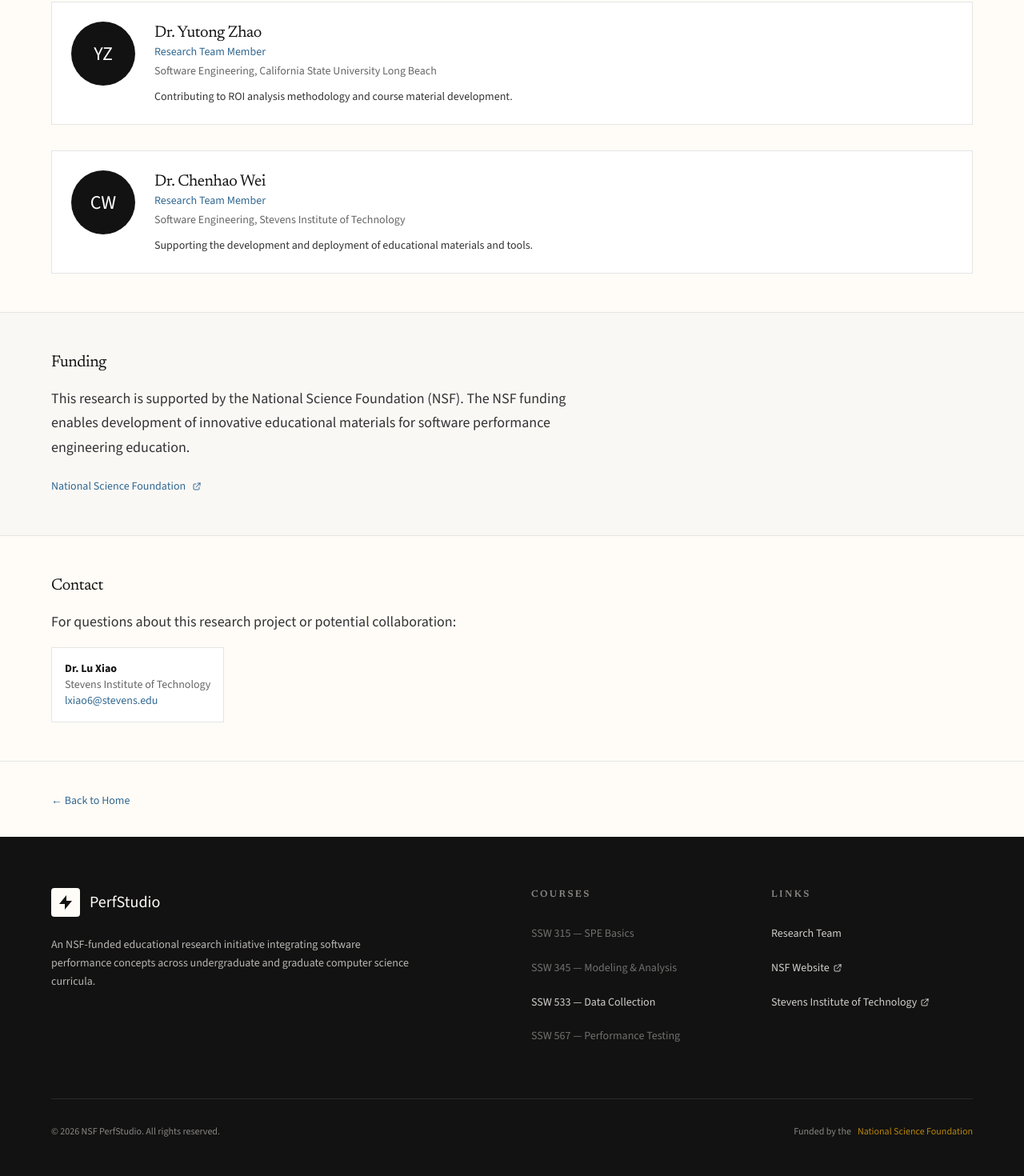
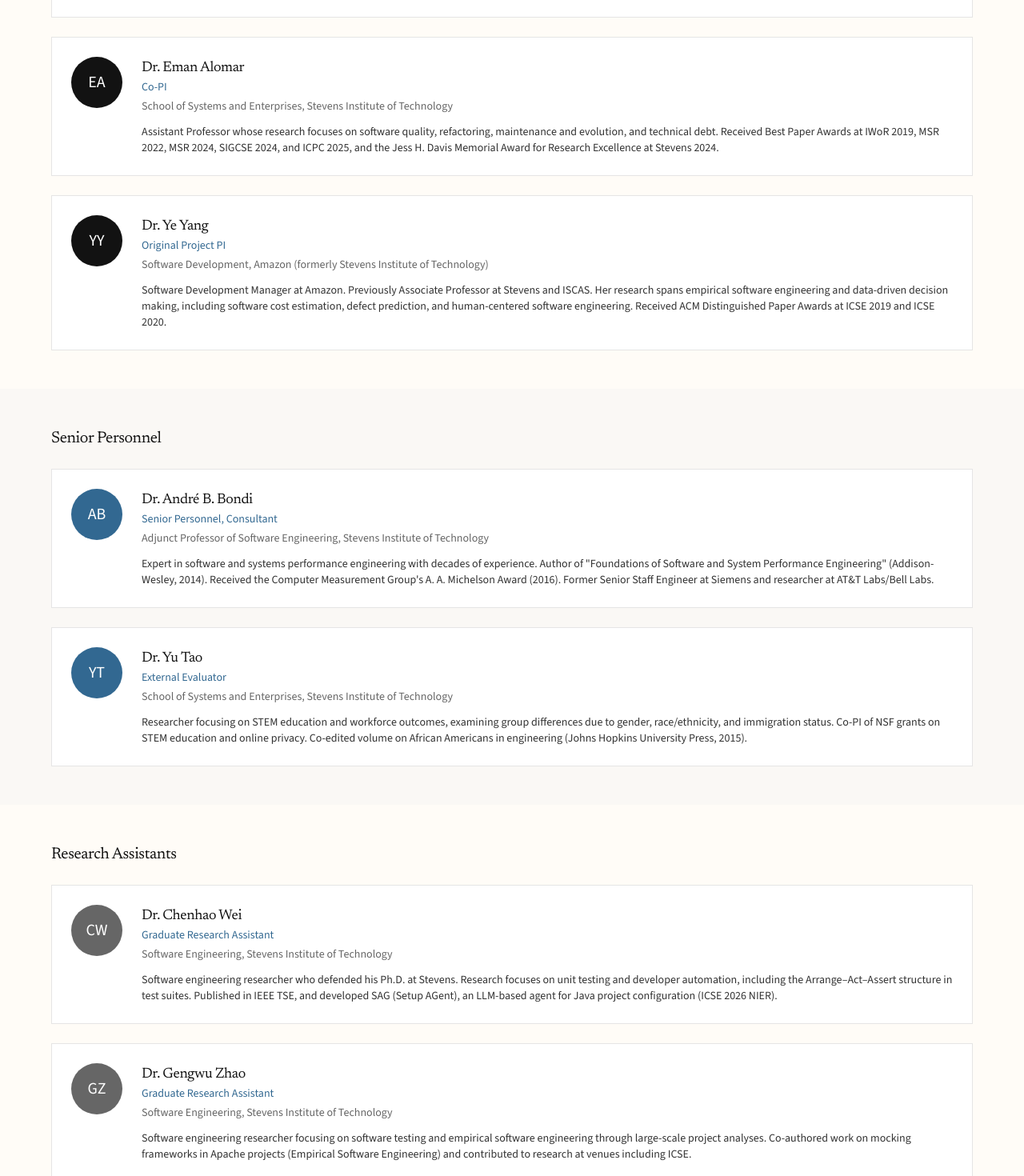
Before and after one commit to SIT-RiSE/NSF-perfstudio, a React (Vite) app: page /#/team in a window 1280 px wide. Shown: the part 600-2070 px from the top of the page at 80% size. Built offline with nearby package versions, Linux system fonts and the light colour scheme.

Commit message:
Update Advisory Board and Team pages with new members and bios

```diff
--- a/src/pages/AdvisoryBoard.tsx
+++ b/src/pages/AdvisoryBoard.tsx
@@ -19,14 +19,14 @@ const advisoryMembers = [
     name: 'Alexander Podelko',
     title: 'Staff Performance Engineer',
     affiliation: 'MongoDB & Director, Computer Measurement Group',
-    bio: 'His expertise in performance testing, architecting, and optimization of the MongoDB server will contribute inputs for systematic considerations for performance-related topics.',
+    bio: 'His expertise in performance testing, architecting, and optimization of the MongoDB server contributes inputs for systematic considerations for performance-related topics.',
     expertise: 'Performance Testing & Optimization',
   },
   {
     name: 'Igor Trubin, Ph.D.',
     title: 'IT Manager',
     affiliation: 'Capital One Bank & Director, Computer Measurement Group',
-    bio: 'Expert in Robotics/AI. His expertise related to performance anomaly and changes detection will strengthen program materials and approaches.',
+    bio: 'Expert in Robotics/AI. His expertise related to performance anomaly and changes detection strengthens program materials and approaches.',
     expertise: 'Performance Anomaly Detection',
   },
   {
@@ -35,6 +35,27 @@ const advisoryMembers = [
     affiliation: 'Stevens Institute of Technology',
     bio: 'Prior to this role he served as executive director of the Cloud Platforms Research Department at AT&T Labs Research. He contributes expertise related to connections between software engineering undergraduate curriculum and other interfacing curricula at Stevens.',
     expertise: 'Curriculum Integration',
+  },
+  {
+    name: 'Ye Yang, Ph.D.',
+    title: 'Software Development Manager',
+    affiliation: 'Amazon',
+    bio: 'Previously Associate Professor at Stevens Institute of Technology and ISCAS. Her work sits at the intersection of empirical software engineering and data-driven decision making, with research spanning software cost estimation, defect prediction, and human-centered software engineering. Received ACM Distinguished Paper Awards at ICSE 2019 and ICSE 2020.',
+    expertise: 'Empirical Software Engineering',
+  },
+  {
+    name: 'Yutong Zhao, Ph.D.',
+    title: 'Assistant Professor',
+    affiliation: 'Computer Engineering & Computer Science, California State University Long Beach',
+    bio: 'His research sits at the intersection of software engineering and performance engineering, spanning software performance analysis, software architecture, and AI techniques applied to software artifacts. Received NSF CRII award (2025) for LLM-empowered software performance issue testing, localization, and optimization. Published in TSE, ICSE, ASE, ESEC/FSE, and ISSTA.',
+    expertise: 'Performance Engineering & AI',
+  },
+  {
+    name: 'Qi Wang',
+    title: 'NPI Operations Program Manager',
+    affiliation: 'Google',
+    bio: 'Graduate of University of Wisconsin–Madison. Holds PMP® credential from PMI and APICS CPIM certification from ASCM. Works at the interface of product development and operational execution, driving disciplined launch readiness and smoother transitions into production by aligning cross-functional stakeholders around quality, cost, and capacity considerations.',
+    expertise: 'Operations & Program Management',
   },
 ]
 
--- a/src/pages/Team.tsx
+++ b/src/pages/Team.tsx
@@ -1,6 +1,6 @@
 import { Link } from 'react-router-dom'
 
-const teamMembers = [
+const principalInvestigators = [
   {
     name: 'Dr. Lu Xiao',
     role: 'Principal Investigator',
@@ -11,20 +11,58 @@ const teamMembers = [
     initials: 'LX',
   },
   {
-    name: 'Dr. Yutong Zhao',
-    role: 'Research Team Member',
-    affiliation: 'California State University Long Beach',
-    department: 'Software Engineering',
-    bio: 'Contributing to ROI analysis methodology and course material development.',
-    initials: 'YZ',
+    name: 'Dr. Eman Alomar',
+    role: 'Co-PI',
+    affiliation: 'Stevens Institute of Technology',
+    department: 'School of Systems and Enterprises',
+    bio: 'Assistant Professor whose research focuses on software quality, refactoring, maintenance and evolution, and technical debt. Received Best Paper Awards at IWoR 2019, MSR 2022, MSR 2024, SIGCSE 2024, and ICPC 2025, and the Jess H. Davis Memorial Award for Research Excellence at Stevens 2024.',
+    initials: 'EA',
   },
   {
+    name: 'Dr. Ye Yang',
+    role: 'Original Project PI',
+    affiliation: 'Amazon (formerly Stevens Institute of Technology)',
+    department: 'Software Development',
+    bio: 'Software Development Manager at Amazon. Previously Associate Professor at Stevens and ISCAS. Her research spans empirical software engineering and data-driven decision making, including software cost estimation, defect prediction, and human-centered software engineering. Received ACM Distinguished Paper Awards at ICSE 2019 and ICSE 2020.',
+    initials: 'YY',
+  },
+]
+
+const seniorPersonnel = [
+  {
+    name: 'Dr. André B. Bondi',
+    role: 'Senior Personnel, Consultant',
+    affiliation: 'Stevens Institute of Technology',
+    department: 'Adjunct Professor of Software Engineering',
+    bio: 'Expert in software and systems performance engineering with decades of experience. Author of "Foundations of Software and System Performance Engineering" (Addison-Wesley, 2014). Received the Computer Measurement Group\'s A. A. Michelson Award (2016). Former Senior Staff Engineer at Siemens and researcher at AT&T Labs/Bell Labs.',
+    initials: 'AB',
+  },
+  {
+    name: 'Dr. Yu Tao',
+    role: 'External Evaluator',
+    affiliation: 'Stevens Institute of Technology',
+    department: 'School of Systems and Enterprises',
+    bio: 'Researcher focusing on STEM education and workforce outcomes, examining group differences due to gender, race/ethnicity, and immigration status. Co-PI of NSF grants on STEM education and online privacy. Co-edited volume on African Americans in engineering (Johns Hopkins University Press, 2015).',
+    initials: 'YT',
+  },
+]
+
+const researchAssistants = [
+  {
     name: 'Dr. Chenhao Wei',
-    role: 'Research Team Member',
+    role: 'Graduate Research Assistant',
     affiliation: 'Stevens Institute of Technology',
     department: 'Software Engineering',
-    bio: 'Supporting the development and deployment of educational materials and tools.',
+    bio: 'Software engineering researcher who defended his Ph.D. at Stevens. Research focuses on unit testing and developer automation, including the Arrange–Act–Assert structure in test suites. Published in IEEE TSE, and developed SAG (Setup AGent), an LLM-based agent for Java project configuration (ICSE 2026 NIER).',
     initials: 'CW',
+  },
+  {
+    name: 'Dr. Gengwu Zhao',
+    role: 'Graduate Research Assistant',
+    affiliation: 'Stevens Institute of Technology',
+    department: 'Software Engineering',
+    bio: 'Software engineering researcher focusing on software testing and empirical software engineering through large-scale project analyses. Co-authored work on mocking frameworks in Apache projects (Empirical Software Engineering) and contributed to research at venues including ICSE.',
+    initials: 'GZ',
   },
 ]
 
@@ -50,28 +88,28 @@ export default function Team() {
         </div>
       </section>
 
-      {/* Team Members */}
+      {/* Principal Investigators */}
       <section className="py-12">
         <div className="container-wide">
-          <div className="space-y-8">
-            {teamMembers.map((member) => (
+          <h2 className="font-[var(--font-headline)] text-xl text-[var(--color-ink)] mb-6">
+            Principal Investigators
+          </h2>
+          <div className="space-y-6">
+            {principalInvestigators.map((member) => (
               <div
                 key={member.name}
                 className="border border-[var(--color-border)] bg-white p-6"
               >
                 <div className="flex items-start gap-6">
-                  {/* Avatar */}
-                  <div className="w-20 h-20 bg-[var(--color-ink)] rounded-full flex items-center justify-center flex-shrink-0">
-                    <span className="font-[var(--font-headline)] text-2xl text-white">
+                  <div className="w-16 h-16 bg-[var(--color-ink)] rounded-full flex items-center justify-center flex-shrink-0">
+                    <span className="font-[var(--font-headline)] text-xl text-white">
                       {member.initials}
                     </span>
                   </div>
-
-                  {/* Info */}
                   <div className="flex-1">
-                    <h2 className="font-[var(--font-headline)] text-xl text-[var(--color-ink)]">
+                    <h3 className="font-[var(--font-headline)] text-lg text-[var(--color-ink)]">
                       {member.name}
-                    </h2>
+                    </h3>
                     <p className="text-[var(--color-accent-primary)] text-sm font-medium">
                       {member.role}
                     </p>
@@ -81,7 +119,6 @@ export default function Team() {
                     <p className="text-[var(--color-ink-light)] text-sm mt-3">
                       {member.bio}
                     </p>
-
                     {member.email && (
                       <a
                         href={`mailto:${member.email}`}
@@ -93,6 +130,84 @@ export default function Team() {
                         {member.email}
                       </a>
                     )}
+                  </div>
+                </div>
+              </div>
+            ))}
+          </div>
+        </div>
+      </section>
+
+      {/* Senior Personnel */}
+      <section className="py-12 bg-[var(--color-paper)]">
+        <div className="container-wide">
+          <h2 className="font-[var(--font-headline)] text-xl text-[var(--color-ink)] mb-6">
+            Senior Personnel
+          </h2>
+          <div className="space-y-6">
+            {seniorPersonnel.map((member) => (
+              <div
+                key={member.name}
+                className="border border-[var(--color-border)] bg-white p-6"
+              >
+                <div className="flex items-start gap-6">
+                  <div className="w-16 h-16 bg-[var(--color-accent-primary)] rounded-full flex items-center justify-center flex-shrink-0">
+                    <span className="font-[var(--font-headline)] text-xl text-white">
+                      {member.initials}
+                    </span>
+                  </div>
+                  <div className="flex-1">
+                    <h3 className="font-[var(--font-headline)] text-lg text-[var(--color-ink)]">
+                      {member.name}
+                    </h3>
+                    <p className="text-[var(--color-accent-primary)] text-sm font-medium">
+                      {member.role}
+                    </p>
+                    <p className="text-[var(--color-ink-muted)] text-sm mt-1">
+                      {member.department}, {member.affiliation}
+                    </p>
+                    <p className="text-[var(--color-ink-light)] text-sm mt-3">
+                      {member.bio}
+                    </p>
+                  </div>
+                </div>
+              </div>
+            ))}
+          </div>
+        </div>
+      </section>
+
+      {/* Research Assistants */}
+      <section className="py-12">
+        <div className="container-wide">
+          <h2 className="font-[var(--font-headline)] text-xl text-[var(--color-ink)] mb-6">
+            Research Assistants
+          </h2>
+          <div className="space-y-6">
+            {researchAssistants.map((member) => (
+              <div
+                key={member.name}
+                className="border border-[var(--color-border)] bg-white p-6"
+              >
+                <div className="flex items-start gap-6">
+                  <div className="w-16 h-16 bg-[var(--color-ink-muted)] rounded-full flex items-center justify-center flex-shrink-0">
+                    <span className="font-[var(--font-headline)] text-xl text-white">
+                      {member.initials}
+                    </span>
+                  </div>
+                  <div className="flex-1">
+                    <h3 className="font-[var(--font-headline)] text-lg text-[var(--color-ink)]">
+                      {member.name}
+                    </h3>
+                    <p className="text-[var(--color-accent-primary)] text-sm font-medium">
+                      {member.role}
+                    </p>
+                    <p className="text-[var(--color-ink-muted)] text-sm mt-1">
+                      {member.department}, {member.affiliation}
+                    </p>
+                    <p className="text-[var(--color-ink-light)] text-sm mt-3">
+                      {member.bio}
+                    </p>
                   </div>
                 </div>
               </div>
```
